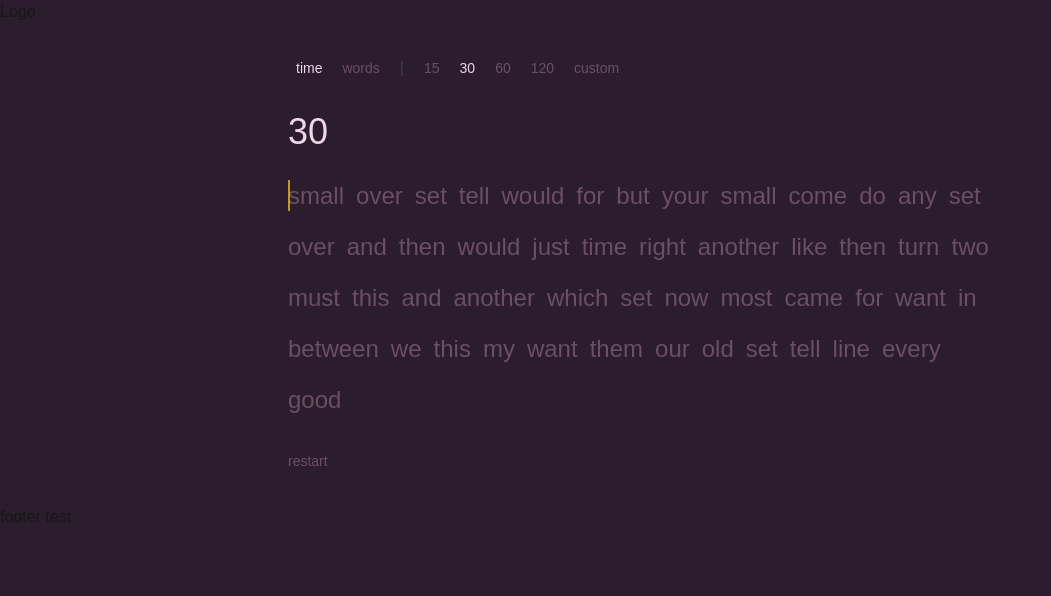
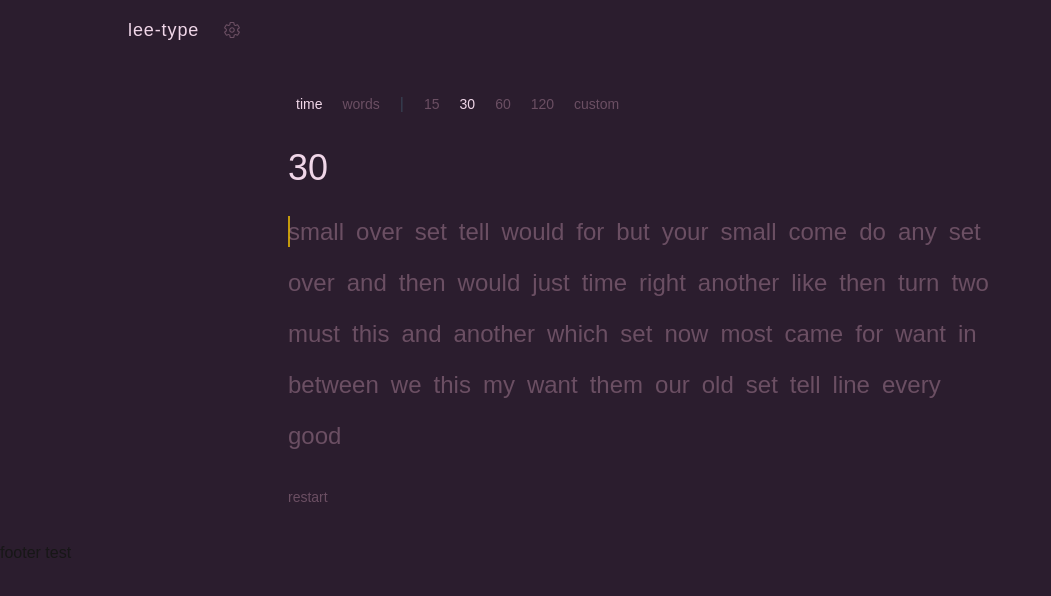
Before and after one commit to stanl3yl33/lee-type, a Next.js app: page / in a window 1280 px wide. Shown: the top 596 px of the page, without its empty margins (0-1051 px from the left). Built offline with nearby package versions, Linux system fonts and the light colour scheme.

Commit message:
feat: update header and add navigation to settings page

```diff
--- a/package.json
+++ b/package.json
@@ -12,6 +12,7 @@
     "next": "^16.2.4",
     "react": "19.1.0",
     "react-dom": "19.1.0",
+    "react-icons": "^5.7.0",
     "zustand": "^5.0.7"
   },
   "devDependencies": {
--- a/src/components/Header.tsx
+++ b/src/components/Header.tsx
@@ -1,24 +1,30 @@
+"use client";
+
 import Link from "next/link";
+import { IoSettingsOutline } from "react-icons/io5";
 
 export default function Header() {
   return (
-    <header className="flex">
-      {/* logo brings us to home page view as well */}
-      <div>Logo</div>
-      <nav>
-        {/* game / home view */}
-        <Link href="/" />
+    <header className="w-full px-8 py-4 font-mono">
+      <div className="max-w-5xl mx-auto flex items-center gap-6">
+        {/* logo */}
+        <Link
+          href="/"
+          className="text-accent text-lg font-medium tracking-wider"
+        >
+          lee-type
+        </Link>
 
-        {/* Leaderboard page */}
-        <Link href="/leaderboard" />
-
-        {/* Settings */}
-        <Link href="/settings" />
-
-        {/* Login page / account page based on if there is a current session or not - todo later*/}
-        <Link href="/login" />
-        <Link href="/account" />
-      </nav>
+        {/* center nav icons — more added as features are built */}
+        <div className="flex items-center gap-4 text-untyped">
+          <Link
+            href="/settings"
+            className="hover:text-accent transition-colors"
+          >
+            <IoSettingsOutline size={18} />
+          </Link>
+        </div>
+      </div>
     </header>
   );
 }
```
Also changed, not shown: 1 other file (tests, documents, lock files or other folders).
